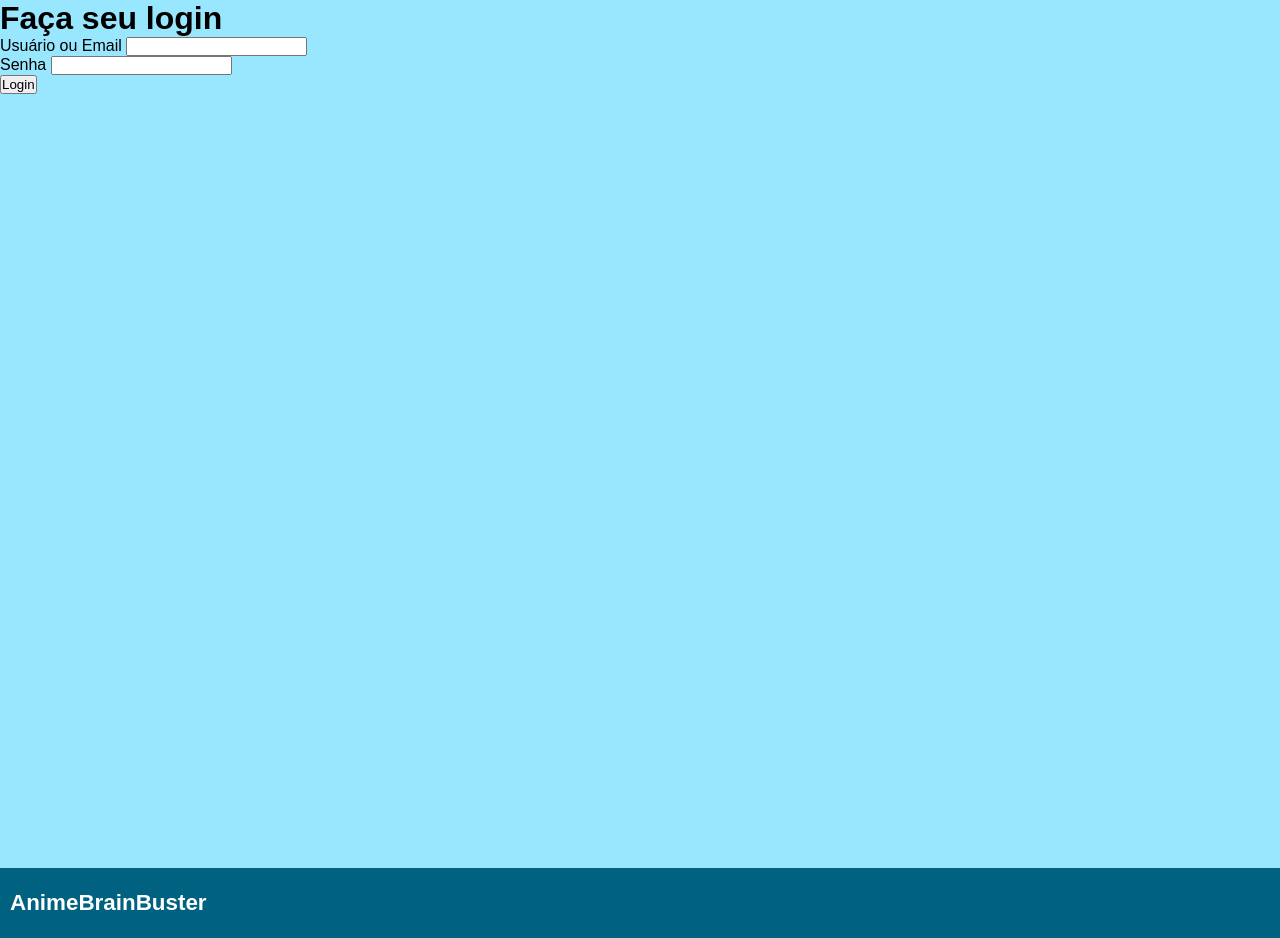
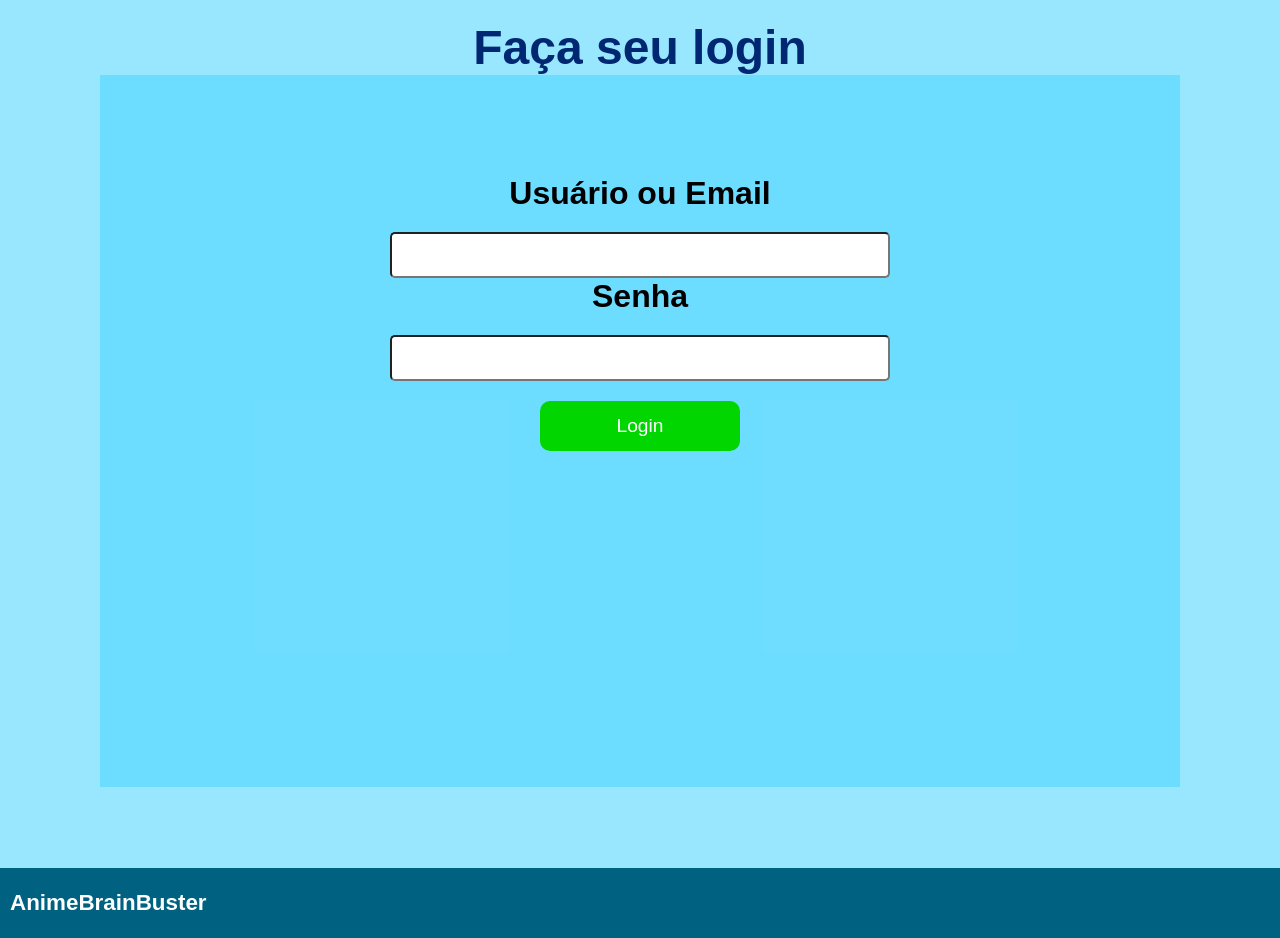
Before and after one commit to DiogoMelloDM7/AnimeBrainBuster, a Django app: page /login in a window 1280 px wide. Shown: the part 110-1048 px from the top of the page. Run offline with Django 4.2, Linux system fonts and the light colour scheme.

Commit message:
estilizando a pagina loginz

```diff
--- a/animes/templates/login.html
+++ b/animes/templates/login.html
@@ -7,17 +7,19 @@ Login
 
 {% block content %}
 <div class="content">
-    <h1> Faça seu login </h1>
-    <form method='post' action="{% url 'animes:login' %}">
+    <h1 class="title-home"> Faça seu login </h1>
+    <form method='post' action="{% url 'animes:login' %}" class="form">
         {% csrf_token %}
-        <label for='IDusuarioOuEmail'>Usuário ou Email </label>
-        <input type='text' name='usuarioOuEmail' id='IDusuarioOuEmail'></br>
-        <label for='IDsenha'>Senha </label>
-        <input type='password' name='senha' id='IDsenha'><br>
-        <button type='submit'>Login</button>
+        <label for='IDusuarioOuEmail' class="label-search">Usuário ou Email </label>
+        <input type='text' name='usuarioOuEmail' id='IDusuarioOuEmail' class="input-cadastro">
+        <label for='IDsenha' class="label-search">Senha </label>
+        <input type='password' name='senha' id='IDsenha' class="input-cadastro">
+        <button type='submit' class='button-cadastro'>Login</button>
     </form>
+<div id="error-message" display="none">
 {% if erro %}
-    <p>{{ erro }}</p>
+    <p class="error-login">{{ erro }}</p>
 {% endif %}
 </div>
+</div>
 {% endblock %}
--- a/static/css/style.css
+++ b/static/css/style.css
@@ -293,6 +293,17 @@
     margin-bottom: 10px;
 }
 
+.error-login{
+    background-color: rgb(255, 46, 46);
+    color: white;
+    padding: 20px;
+    display: flex;
+    justify-content: center;
+    align-items: center;
+    font-size: 2em;
+    font-weight: 600;
+}
+
 @media screen and (max-height: 650px){
     .content{
         min-height: 453px;
```
Also changed, not shown: db.sqlite3.
